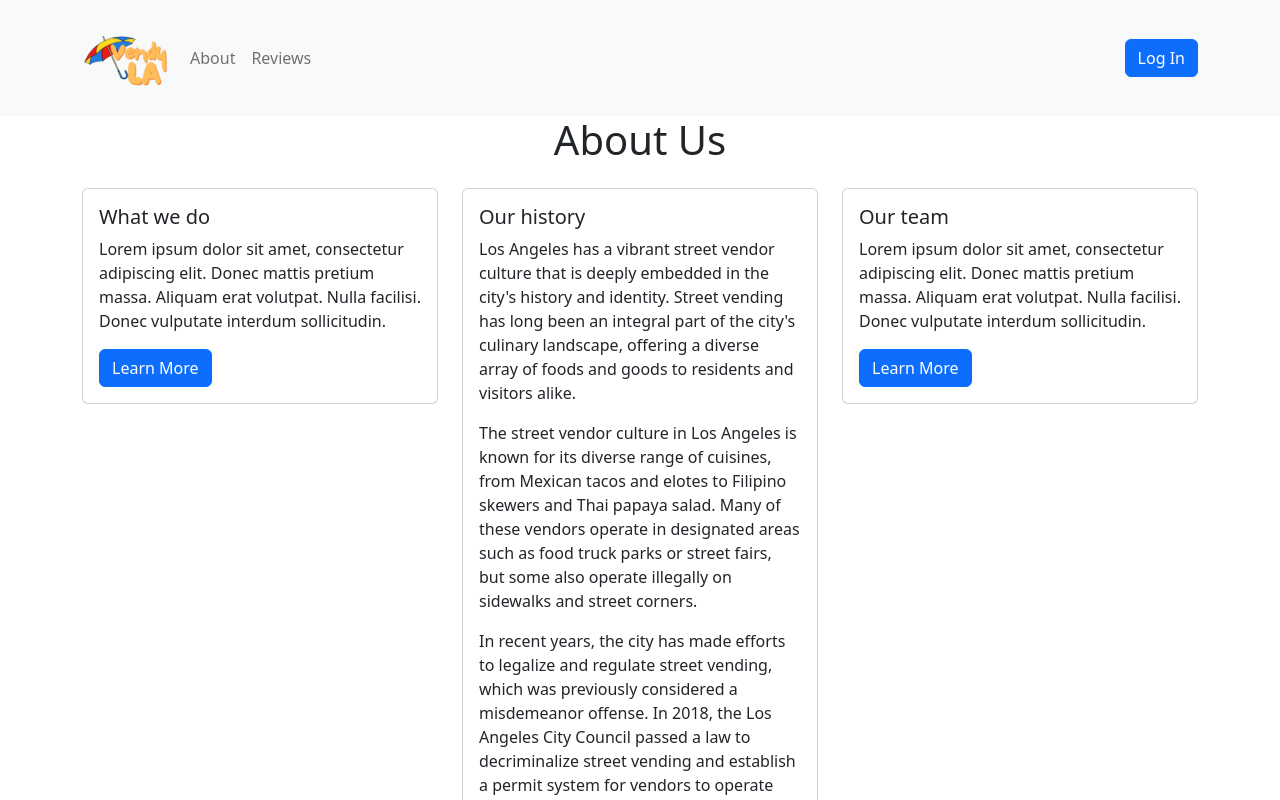
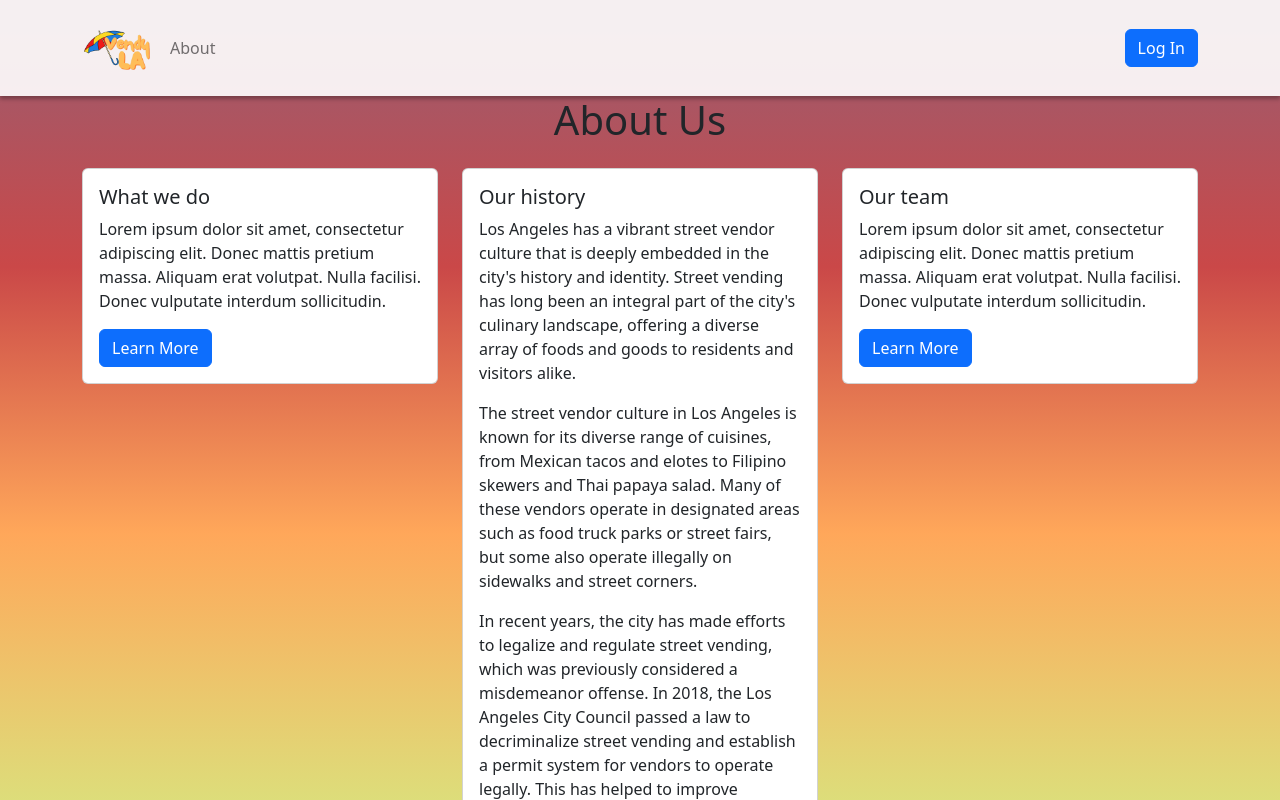
Before and after one commit to jazzix3/COMP584-vendyLA, a React (Create React App) app in the folder client/: page /About in a window 1280 px wide. Shown: the top 800 px of the page. Built offline with nearby package versions, Linux system fonts and the light colour scheme; no server answers.

Commit message:
app styling

```diff
--- a/client/src/App.css
+++ b/client/src/App.css
@@ -79,8 +79,10 @@ transform: translateY(-5px);
 
 .background-container {
   background-image: url("../src/assets/img/VendyBG.png");
+  background-attachment: fixed;
   background-size: cover;
   background-position: center;
+  background-repeat: no-repeat;
   min-height: 100vh;
   display: flex;
   align-items: center;
@@ -107,3 +109,29 @@ transform: translateY(-5px);
   text-align: center;
   align-items: center;
 }
+
+
+.home-business-background {
+  background-image: url("../src/assets/img/LABG.jpg");
+  height: 500px;
+  width: 500px;
+  border: 3px solid #000000;
+}
+
+.home-cover {
+  background-image: linear-gradient(rgb(151, 94, 115), rgb(202, 72, 72), rgb(255, 167, 90), rgb(221, 221, 122));
+  background-attachment: fixed;
+  background-size: 100% 100%;
+  background-position: center;
+  background-repeat: no-repeat;
+  min-height: 100vh;
+}
+
+.navbar-custom {
+  display: flex;
+  align-items: center;
+  top: 0;
+  z-index: 100;
+  box-shadow: 0 3px 4px rgba(0, 0, 0, 0.3);
+  background-color: rgba(255, 255, 255, 0.900);
+}
--- a/client/src/App.js
+++ b/client/src/App.js
@@ -7,7 +7,7 @@ import Home from "./pages/Home";
 import About from "./pages/About";
 import Login from "./pages/Login";
 import Signup from "./pages/Signup";
-import Reviews from "./pages/Reviews";
+// import Reviews from "./pages/Reviews";
 import Dashboard from "./pages/Dashboard";
 import EditProfile from './pages/EditProfile';
 import EditBusiness from './pages/EditBusiness';
@@ -22,7 +22,7 @@ function App() {
                     <Route path="/About" element={<About />} />
                     <Route path="/Login" element={<Login />} />
                     <Route path="/Signup" element={<Signup />} />
-                    <Route path="/Reviews" element={<Reviews />} />
+                    {/* <Route path="/Reviews" element={<Reviews />} /> */}
                     <Route path="/Dashboard"
                         element={<PrivateRoute><Dashboard /></PrivateRoute>} />
                     <Route path="/EditProfile/:userId"
--- a/client/src/components/Navbar.js
+++ b/client/src/components/Navbar.js
@@ -36,20 +36,21 @@ function TopNav() {
     }, [authUser]);
 
     return (
-        <Navbar bg="light" expand="sm" style={{ display: "flex", alignItems: "center" }}>
+        <Navbar expand="sm" className="navbar-custom" style={{ position: "sticky"}}>
+
             <Container>
                 <Link to="/">
                     <img
                         src={VendyLALogo}
                         alt="Vendy LA Logo"
-                        style={{ width: "100px" }}
+                        style={{ width: "80px" }}
                     />
                 </Link>
                 <Navbar.Toggle aria-controls="basic-navbar-nav" />
                 <Navbar.Collapse id="basic-navbar-nav">
                     <Nav className="me-auto">
                         <Nav.Link as={Link} to="/about">About</Nav.Link>
-                        <Nav.Link as={Link} to="/reviews">Reviews</Nav.Link>
+                        {/* <Nav.Link as={Link} to="/reviews">Reviews</Nav.Link> */}
                     </Nav>
                     {authUser ? (
                         <Nav className="ms-auto" style={{ display: "flex", alignItems: "center" }}>
--- a/client/src/components/search/Searchbar.js
+++ b/client/src/components/search/Searchbar.js
@@ -16,7 +16,8 @@ const Searchbar = ({ onSearch }) => {
             <label>
             <input type="text" className="form-control rounded" placeholder ="Enter City or Zipcode" value={location} onChange={(event) => setLocation(event.target.value)} />
             </label>
-            <button type="submit" className="btn btn-outline-primary" style={{marginLeft:'10px'}}>Search</button>
+            <button type="submit" className="btn" style={{marginLeft:'10px', backgroundColor: '#ffffff', color: '#000000'}}>Search</button>
+
         </form>
         </>
     )
--- a/client/src/pages/About.js
+++ b/client/src/pages/About.js
@@ -7,6 +7,7 @@ const About = () => {
 
     return (
         <>
+        <div className="home-cover">
 
         <TopNav />
 
@@ -60,6 +61,7 @@ const About = () => {
                 </Col>
             </Row>
         </Container>
+        </div>
 
         </>
 
--- a/client/src/pages/Dashboard.js
+++ b/client/src/pages/Dashboard.js
@@ -58,6 +58,7 @@ const Dashboard = () => {
 
     return (
         <>
+        <div className="home-cover">
             <TopNav />
             <div className="container mb-3 pt-3 dash-container" id="main-content" style={{ overflow: 'hidden' }}>
                 <div className="image-placeholder" style={{ width: '200px', height: '200px' }}><img src={userProfile} style={{ width: "200px", height: "200px" }} alt="User Profile" /> </div>
@@ -114,6 +115,7 @@ const Dashboard = () => {
                     </div>
                 </div>
             </div>
+            </div>
         </>
     );
 };
--- a/client/src/pages/EditBusiness.js
+++ b/client/src/pages/EditBusiness.js
@@ -99,6 +99,7 @@ const EditBusiness = () => {
 
     return (
         <>
+        <div className="home-cover">
             <TopNav />
             <div className="container col-6 p-4 mb-5 mt-5 rounded edit-business-container" id="main-content">
                 {error && <Alert variant="danger">{error}</Alert>}
@@ -134,9 +135,10 @@ const EditBusiness = () => {
                         <Form.Control type="file" onChange={(e) => setSelectedImage(e.target.files[0])} />
                     </Form.Group>
 
-                    <Button variant="outline-primary mb-3" type="submit">Save Information</Button>
-                    <Button variant="outline-secondary mb-3" onClick={() => navigate(-1)} style={{ marginLeft: "10px" }}>Cancel</Button>
+                    <Button variant="outline-light bg-success mb-3" type="submit">Save Information</Button>
+                    <Button variant="outline-light bg-danger mb-3" onClick={() => navigate(-1)} style={{ marginLeft: "10px" }}>Cancel</Button>
                 </Form>
+            </div>
             </div>
         </>
     );
--- a/client/src/pages/EditProfile.js
+++ b/client/src/pages/EditProfile.js
@@ -72,6 +72,7 @@ const EditProfile = () => {
 
     return (
         <>
+        <div className="home-cover">
         <TopNav />
         <div className="container col-6 p-4 mb-5 mt-5 rounded edit-profile-container" id="main-content">
             <h1>Edit Profile</h1>
@@ -93,9 +94,10 @@ const EditProfile = () => {
                 <Form.Control type="file" onChange={handleUserProfileChange} accept="image/*" />
             </Form.Group>
 
-            <Button variant="outline-primary" type="submit">Save Profile</Button>
-            <Button variant="outline-secondary" onClick={() => navigate(-1)} style={{marginLeft:"10px"}}>Cancel</Button>
+            <Button variant="outline-light bg-success" type="submit">Save Profile</Button>
+            <Button variant="outline-light bg-danger" onClick={() => navigate(-1)} style={{marginLeft:"10px"}}>Cancel</Button>
             </Form>
+        </div>
         </div>
         </>
     );
--- a/client/src/pages/Home.js
+++ b/client/src/pages/Home.js
@@ -31,7 +31,10 @@ const Home = () => {
 
     return (
         <>
+        <div className="home-cover">
             <TopNav />
+
+
 
             <div className="container rounded p-2 main-content align-top mb-3" id="main-content">
 
@@ -57,6 +60,7 @@ const Home = () => {
                 <DisplaySearchResults businessList={businessList} onBusinessSelect={setSelectedBusiness} />
 
             </div>
+            </div>
         </>
     );
 };
--- a/client/src/pages/Reviews.js
+++ b/client/src/pages/Reviews.js
@@ -1,24 +1,24 @@
-import React from "react";
-import TopNav from "../components/Navbar";
+// import React from "react";
+// import TopNav from "../components/Navbar";
 
-const Reviews = () => {
+// const Reviews = () => {
 
-    return (
+//     return (
 
-        <>
+//         <>
 
-        <TopNav />
+//         <TopNav />
 
-        <div className="container" id="main-content">
-            <h1>Reviews</h1>
+//         <div className="container" id="main-content">
+//             <h1>Reviews</h1>
 
-        </div>
-        </>
+//         </div>
+//         </>
 
 
 
 
-    )
-}
+//     )
+// }
 
-export default Reviews;
+// export default Reviews;
```
Also changed, not shown: client/src/components/ViewInfo.js (+13 -3 lines), client/src/components/search/DisplaySearchResults.js (+18 -4 lines), client/src/assets/img/LABG.jpg (added). Lines whose indentation alone changed are shown as unchanged.
